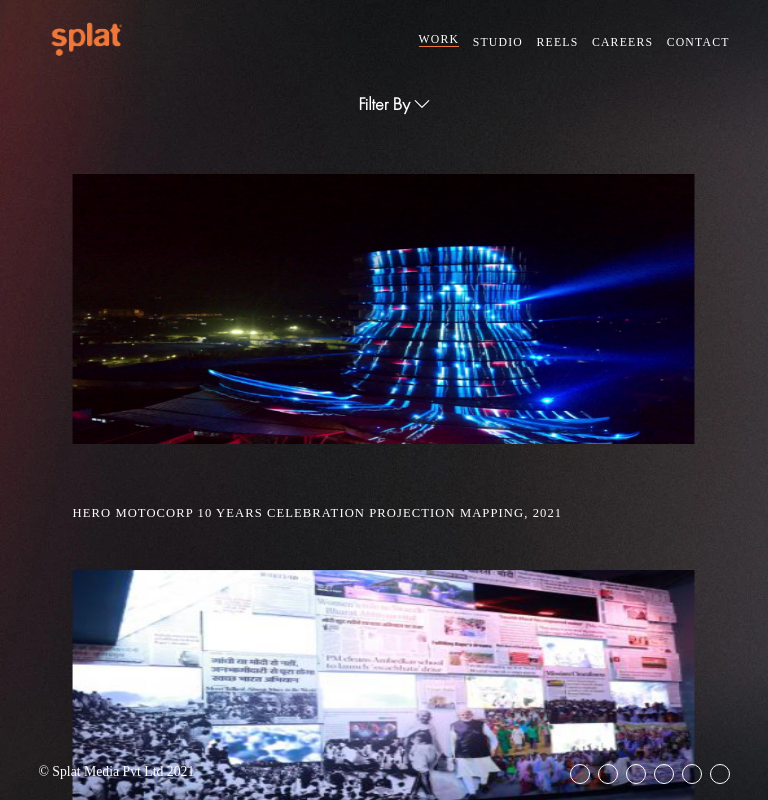
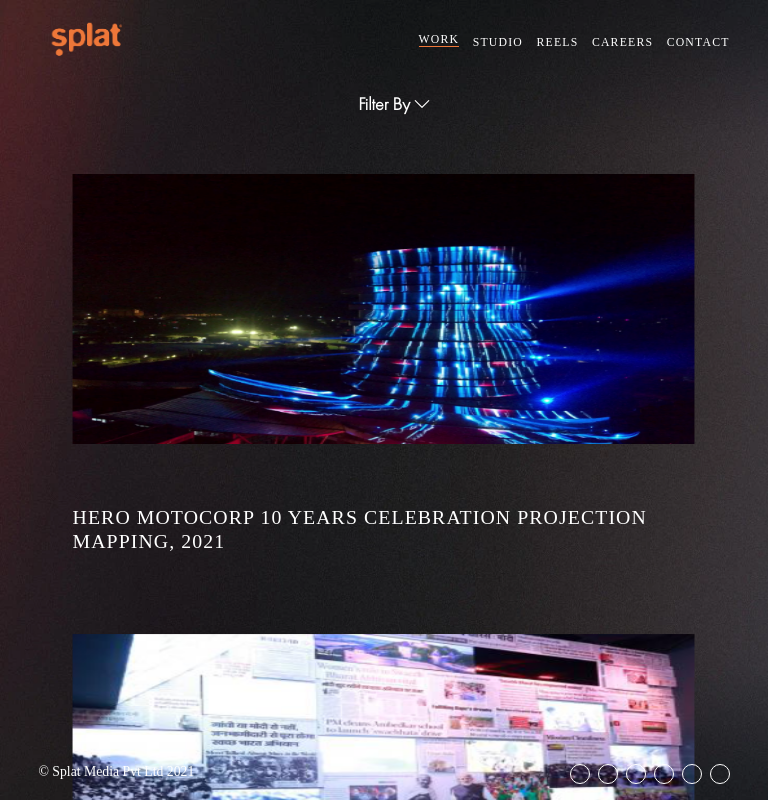
Before and after one commit to hemkantSplat/Splat-v2, a React (Create React App) app: page /work in a window 768 px wide. Shown: the top 800 px of the page. Built offline with nearby package versions, Linux system fonts and the light colour scheme; some icons are missing; a web font is replaced by a local one.

Commit message:
few tweaks

```diff
--- a/src/Pages/Work.css
+++ b/src/Pages/Work.css
@@ -200,7 +200,7 @@
   }
 
   .project h2 {
-    font-size: 18px;
+    font-size: 22px;
   }
 }
 
@@ -209,7 +209,7 @@
     /* width: 330px; */
   }
   .project h2 {
-    font-size: 18px;
+    font-size: 22px;
   }
 }
 
@@ -229,7 +229,7 @@
 
   .projects {
     grid-template-columns: 1fr;
-    row-gap: 6rem;
+    row-gap: 10rem;
     padding-top: 2rem;
   }
 
@@ -238,7 +238,7 @@
   }
 
   .project h2 {
-    font-size: 14px;
+    font-size: 22px;
   }
 
   .mobile-filter-container {
```
